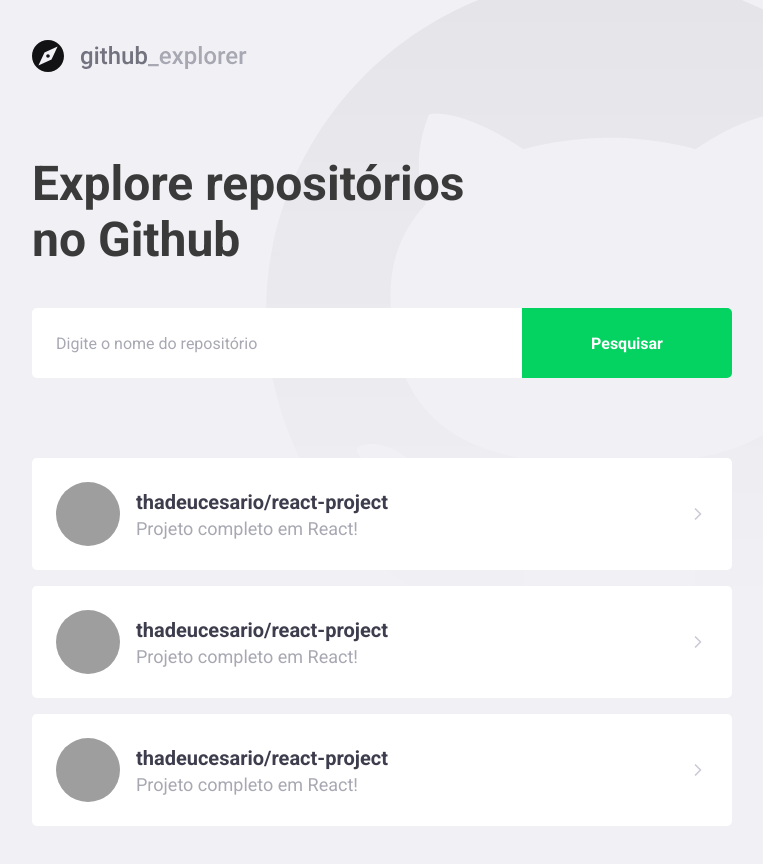
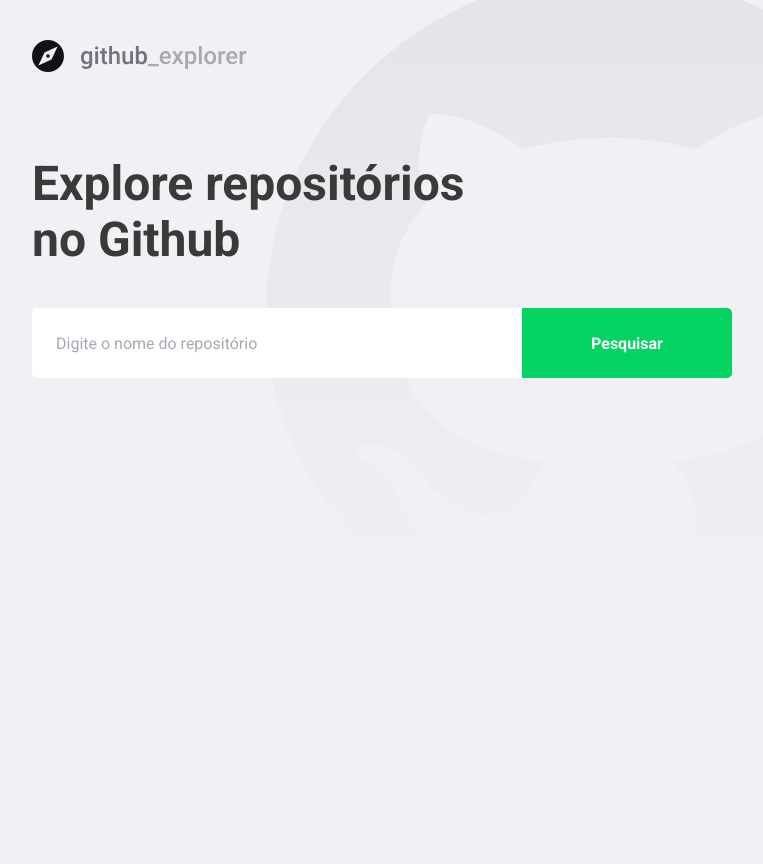
Before and after one commit to ThadeuCesario/Github-Explorer, a React (Create React App) app in the folder github-project-react/: page / in a window 1280 px wide. Shown: the whole page, without its empty margins (148-911 px from the left). After the commit the page ends 800 px from the top, so only its background shows below. Built offline with nearby package versions, Linux system fonts and the light colour scheme; grey boxes are pictures that could not be loaded.

Commit message:
Connecting API Github - Axios

```diff
--- a/github-project-react/package.json
+++ b/github-project-react/package.json
@@ -10,6 +10,7 @@
     "@types/node": "^12.0.0",
     "@types/react": "^16.9.0",
     "@types/react-dom": "^16.9.0",
+    "axios": "^0.19.2",
     "polished": "^3.6.3",
     "react": "^16.13.1",
     "react-dom": "^16.13.1",
--- a/github-project-react/src/pages/Dashboard/index.tsx
+++ b/github-project-react/src/pages/Dashboard/index.tsx
@@ -2,54 +2,82 @@
  * FC -> Function Component
  */
 
-import React from 'react';
+import React, {useState, FormEvent} from 'react';
 import {FiChevronRight} from 'react-icons/fi';
+import api from '../../services/api';
 
 import logoImg from '../../assets/logo.svg';
 
 import {Title, Form, Repositories} from './styles';
 
+/**
+ * Sempre que criamos um estado que não é um valor padrão, tipo string, número ou boolean.
+ * Mas sim um valor composto como um array ou objeto, devemos definir o tipo deles.
+ *
+ * Lembre-se que precisamos colocar na tipagem SOMENTE AS INFORMAÇÕES que serão
+ * utilizadas.
+ */
+
+interface Repository{
+  full_name: string;
+  description: string;
+  owner: {
+    login: string;
+    avatar_url: string;
+  }
+}
+
 const Dashboard: React.FC = () => {
+  const [newRepo, setNewRepo] = useState('');
+  const [repositories, setRepositories] = useState<Repository[]>([]);
+
+  async function handleAddRepository(event: FormEvent<HTMLFormElement>): Promise<void>{
+    /**
+     * 1 -> Adição de um novo repositório.
+     * 2 -> Consumir API do github.
+     * 3 -> Salvar novo repositório no estado.
+     *
+     * Veja que passamos como parametro do FormEvent o HTMLFormElement, lembre-se
+     * que precisamos importá-lo lembrando que esse elemento significa o HTML
+     * do form. O FormEvent representa o evento de submit do formulário.
+     */
+
+     event.preventDefault();
+
+     const response = await api.get<Repository>(`repos/${newRepo}`);
+
+     /**
+      * Lembrando que 'response.data' estarão armazenados
+      */
+     const repository = response.data;
+
+     setRepositories([...repositories, repository]);
+
+     setNewRepo('');
+  }
+
   return (
     <React.Fragment>
       <img src={logoImg} alt='Github Explorer' />
       <Title>Explore repositórios no Github</Title>
 
-      <Form>
-        <input type='text' placeholder='Digite o nome do repositório'/>
+      <Form onSubmit={handleAddRepository}>
+        <input value={newRepo} onChange={e => setNewRepo(e.target.value)} type='text' placeholder='Digite o nome do repositório'/>
         <button type="submit">Pesquisar</button>
       </Form>
 
       <Repositories>
-        <a href="teste">
-          <img src="https://avatars2.githubusercontent.com/u/27692953?s=460&u=22d37826877e4d4d044e709d0f32359cb8f71f42&v=4" alt="Thadeu Munhóz Cesário" />
-          <div>
-            <strong>thadeucesario/react-project</strong>
-            <p>Projeto completo em React!</p>
-          </div>
+        {repositories.map(repository => (
+          <a key={repository.full_name} href="teste">
+            <img src={repository.owner.avatar_url} alt={repository.owner.login} />
+            <div>
+              <strong>{repository.full_name}</strong>
+              <p>{repository.description}</p>
+            </div>
 
-          <FiChevronRight size={20} />
-        </a>
-
-        <a href="teste">
-          <img src="https://avatars2.githubusercontent.com/u/27692953?s=460&u=22d37826877e4d4d044e709d0f32359cb8f71f42&v=4" alt="Thadeu Munhóz Cesário" />
-          <div>
-            <strong>thadeucesario/react-project</strong>
-            <p>Projeto completo em React!</p>
-          </div>
-
-          <FiChevronRight size={20} />
-        </a>
-
-        <a href="teste">
-          <img src="https://avatars2.githubusercontent.com/u/27692953?s=460&u=22d37826877e4d4d044e709d0f32359cb8f71f42&v=4" alt="Thadeu Munhóz Cesário" />
-          <div>
-            <strong>thadeucesario/react-project</strong>
-            <p>Projeto completo em React!</p>
-          </div>
-
-          <FiChevronRight size={20} />
-        </a>
+            <FiChevronRight size={20} />
+          </a>
+        ))}
       </Repositories>
     </React.Fragment>
   );
--- a/github-project-react/src/pages/Dashboard/styles.ts
+++ b/github-project-react/src/pages/Dashboard/styles.ts
@@ -88,7 +88,8 @@ export const Repositories = styled.div`
     }
 
     div{
-      margin-left: 16px;
+      margin-left: 0 16px;
+      flex: 1;
 
       strong{
         font-size: 20px;
--- /dev/null
+++ b/github-project-react/src/services/api.ts
@@ -0,0 +1,7 @@
+import axios from 'axios';
+
+const api = axios.create({
+  baseURL: 'https://api.github.com',
+});
+
+export default api;
```
Also changed, not shown: github-project-react/.eslintrc.json, 1 other file (tests, documents, lock files or other folders).
